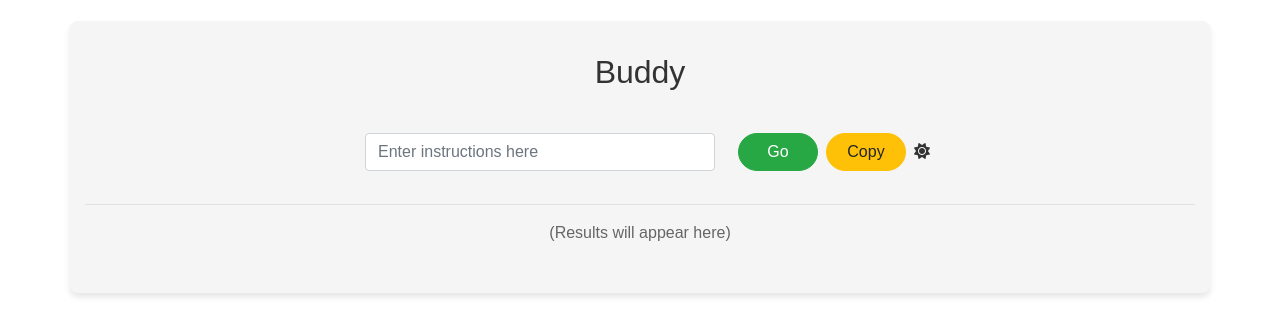
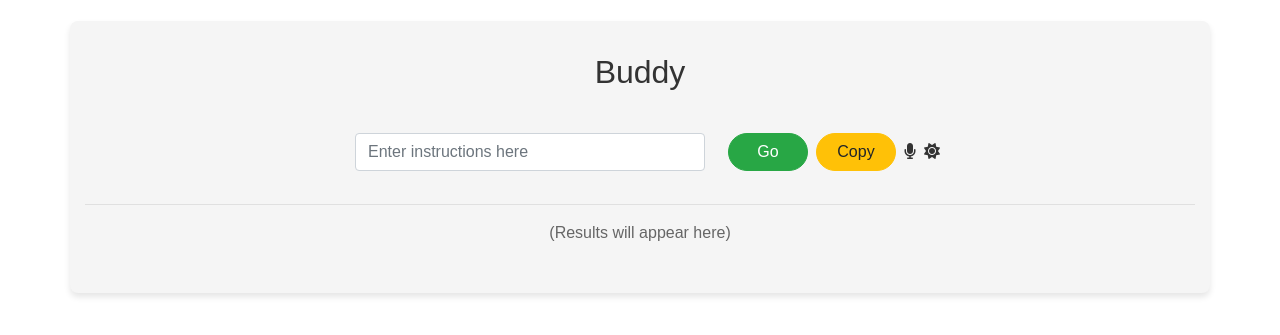
Before and after one commit to MehakSingh123/Training-Project-AI-Buddy, a plain HTML site: page web/index.html in a window 1280 px wide. Shown: the part 267-602 px from the top of the page. Drawn offline with nearby package versions, Linux system fonts and the light colour scheme.

Commit message:
Update index.html
Updated code

```diff
--- a/web/index.html
+++ b/web/index.html
@@ -1,6 +1,5 @@
 <!doctype html>
 <html lang="en">
-
 <head>
   <meta charset="UTF-8" />
   <meta name="viewport" content="width=device-width, initial-scale=1.0" />
@@ -12,7 +11,6 @@
     crossorigin="anonymous" referrerpolicy="no-referrer" />
   <link rel="stylesheet" href="style.css">
 </head>
-
 <body>
   <main class="container text-center mt-5">
     <h1>Buddy</h1>
@@ -28,6 +26,11 @@
           <button id="copyButton" class="btn btn-warning btn-shape">Copy</button>
         </div>
         <div class="ml-2">
+        <!-- Add this in your HTML where you want the mic icon -->
+<i id="micIcon" class="fas fa-microphone" style="cursor: pointer;"></i>
+<!-- Added Voice Button -->
+        </div>
+        <div class="ml-2">
           <p id="theme"><i class="fa-solid fa-sun"></i></p>
         </div>
       </div>
@@ -36,10 +39,8 @@
       <p>(Results will appear here)</p>
     </div>
   </main>
-
   <script type="module" src="/main.js"></script>
   <script src="https://unpkg.com/markdown-it@8.4.2/dist/markdown-it.min.js"></script>
   <script src="script.js"></script>
 </body>
-
 </html>
```
